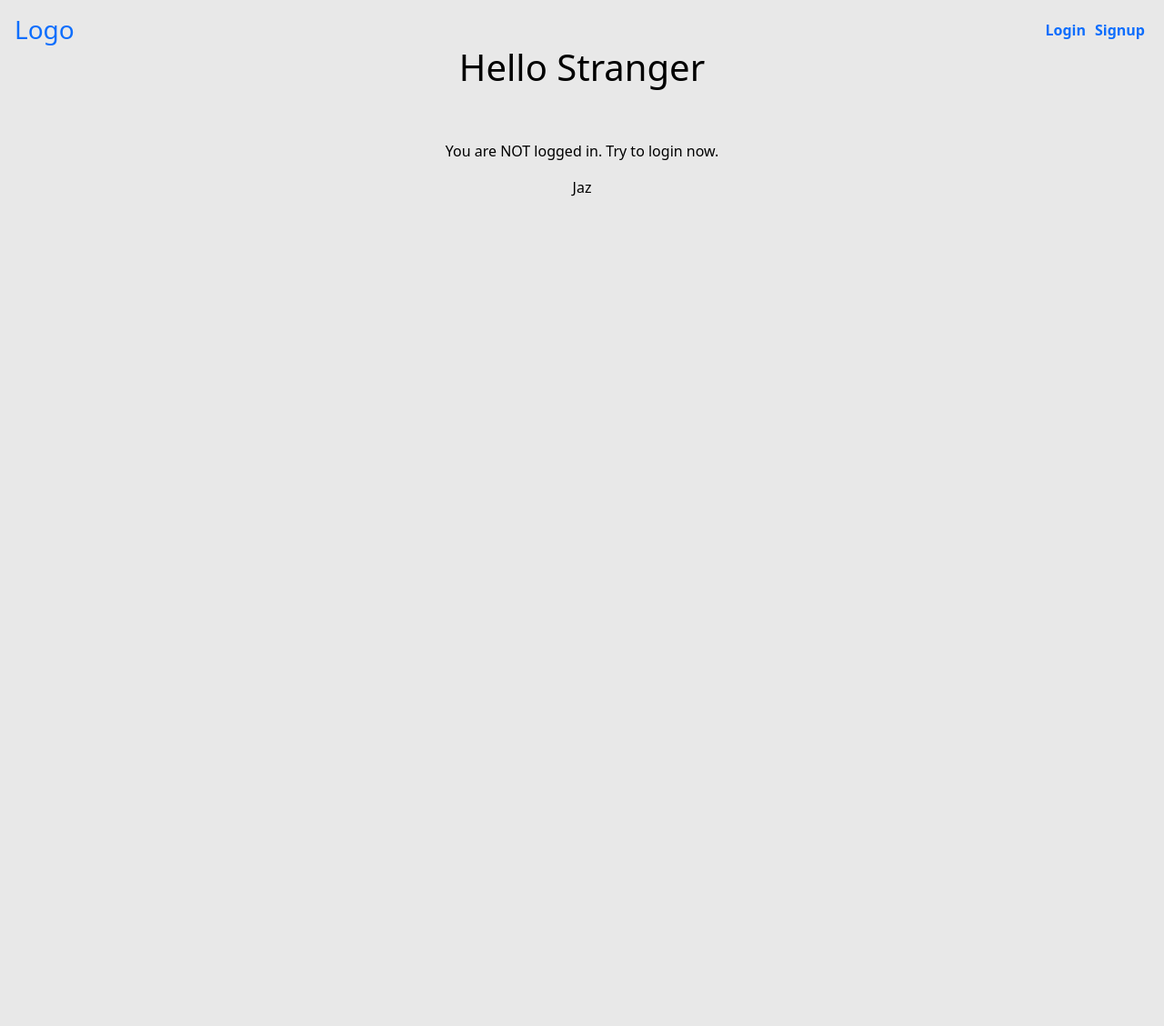
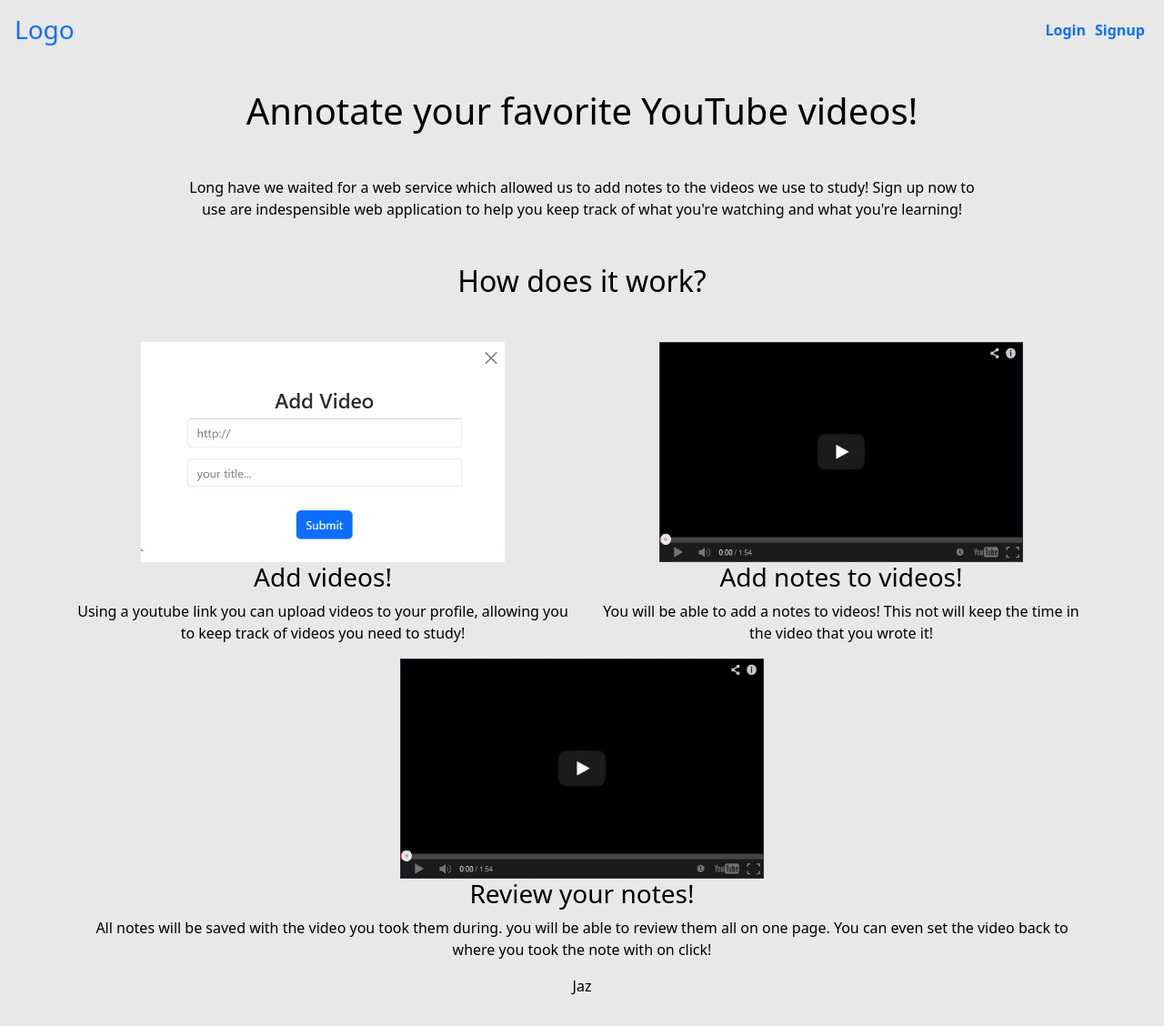
Before and after one commit to zac-clarke/YouTubeNotes, a PHP site: page / in a window 1280 px wide. Shown: the whole page at 91% size. Before the commit the page ends 216 px from the top, so only its background shows below. Run offline with PHP 8.4, Linux system fonts and the light colour scheme.

Commit message:
index work

```diff
--- a/index.php
+++ b/index.php
@@ -1,18 +1,49 @@
 <?php require "incl/parts/header.php"; ?>
-        <main class="px-3">
+<main class="px-3">
 
+    <div class="mt-5">
+        <h1>Annotate your favorite YouTube videos!</h1>
+    </div>
+    <div class="mt-5 mb-5 container w-75">
+        <p>
+            Long have we waited for a web service which allowed us to add notes to the videos we use
+            to study! Sign up now to use are indespensible web application to help you keep track of
+            what you're watching and what you're learning!
+        </p>
+    </div>
+    <div class="mb-5 container">
+        <h2>How does it work?</h2>
+    </div>
 
+    <div class="container">
 
-                <?php if (isset($_SESSION['username'])) :?>
-                        <h1>Hello <?= $_SESSION['username']?></h1>
-                        <p class="pt-5">You are  logged in. Try to go to your DASHBOARD now.</p>
+        <div class="row">
+            <div class=" col">
+                <img src="img/addVideo.png" alt="add video modal" width=400>
+                <h3>Add videos!</h3>
+                <p>
+                    Using a youtube link you can upload videos to your profile,
+                    allowing you to keep track of videos you need to study!
+                </p>
+            </div>
+            <div class=" col">
+                <img src="img/video-placeholder.jpg" width=400 height=242>
+                <h3>Add notes to videos!</h3>
+                <p>
+                    You will be able to add a notes to videos! This not will
+                    keep the time in the video that you wrote it!
+                </p>
+            </div>
+            <div class=" col">
+                <img src="img/video-placeholder.jpg" width=400 height=242>
+                <h3>Review your notes!</h3>
+                <p>
+                    All notes will be saved with the video you took them during. you will be able to review
+                    them all on one page. You can even set the video back to where you took the note with on click!
+                </p>
+            </div>
+        </div>
+    </div>
 
-                    <?php else :?>
-                        <h1>Hello Stranger</h1>
-                        <p class="pt-5">You are  NOT logged in. Try to login now.</p>
-                    <?php endif ?>
-
-
-
-        </main>
+</main>
 <?php require "incl/parts/footer.php"; ?>
```
Also changed, not shown: img/addVideo.png (added).
